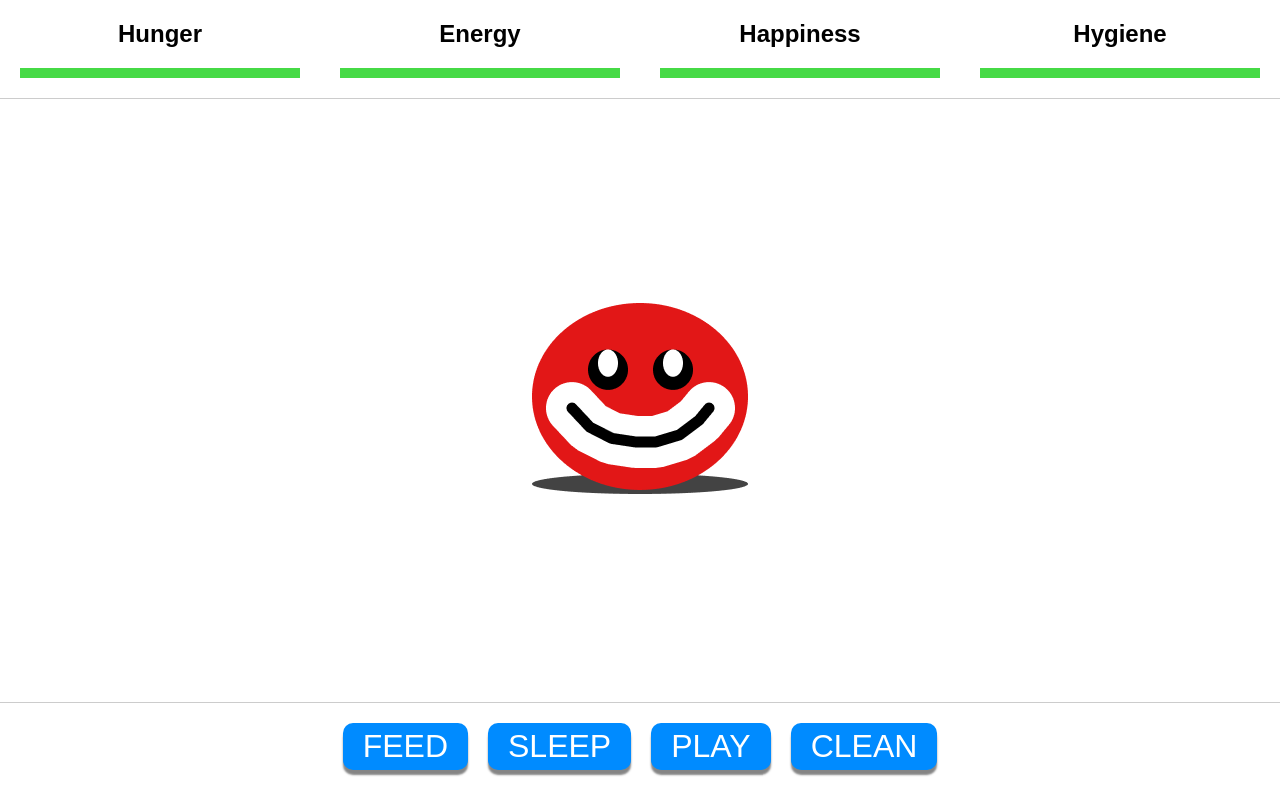
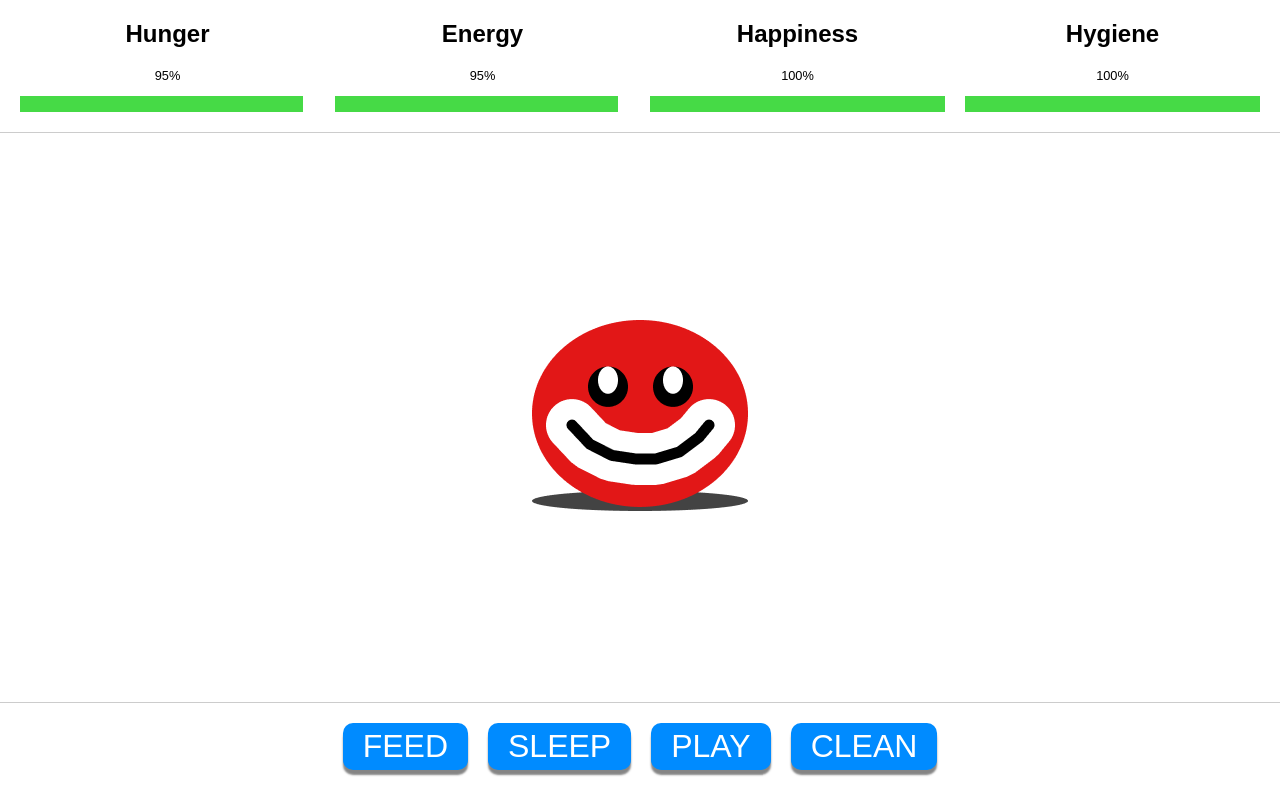
Before and after one commit to cbutton01/react-tamagotchi, a React app: page / in a window 1280 px wide. Built offline with nearby package versions, Linux system fonts and the light colour scheme.

Commit message:
Add state to App and Meter component for levels display.

```diff
--- a/src/components/App.jsx
+++ b/src/components/App.jsx
@@ -5,7 +5,44 @@ import StatusBar from './StatusBar';
 import Tamagotchi from './Tamagotchi';
 import { Switch, Route } from 'react-router-dom';
 
-function App() {
+class App extends React.Component {
+  constructor(props) {
+    super(props);
+    this.state = {
+      hungerLevel: 100,
+      energyLevel: 100,
+      happinessLevel: 100,
+      hygieneLevel: 100,
+      hunger: -1,
+      energy: -1,
+      happiness: 0,
+      hygiene: 0
+    };
+  }
+
+  componentDidMount() {
+    this.levelsUpdater = setInterval(() =>
+      this.processLevelChanges(), 1000
+    );
+  }
+
+  processLevelChanges() {
+    let newHungerLevel = this.state.hungerLevel + this.state.hunger;
+    let newEnergyLevel = this.state.energyLevel + this.state.energy;
+    let newHappinessLevel = this.state.happinessLevel + this.state.happiness;
+    let newHygieneLevel = this.state.hygieneLevel + this.state.hygiene;
+    this.setState({
+      hungerLevel: newHungerLevel,
+      energyLevel: newEnergyLevel,
+      happinessLevel: newHappinessLevel,
+      hygieneLevel: newHygieneLevel
+    });
+    if (newHungerLevel === 0 || newEnergyLevel === 0 || newHappinessLevel === 0 || newHygieneLevel === 0) {
+      clearInterval(this.levelsUpdater);
+    }
+  }
+
+  render() {
     return(
       <div id='app-container'>
         <style jsx global>
@@ -29,7 +66,12 @@ function App() {
             }
           `}
         </style>
-      <StatusBar/>
+        <StatusBar
+          hungerLevel={this.state.hungerLevel}
+          energyLevel={this.state.energyLevel}
+          happinessLevel={this.state.happinessLevel}
+          hygieneLevel={this.state.hygieneLevel}
+        />
         <Switch>
           <Route exact path='/' component={Tamagotchi}/>
           <Route component={Error404}/>
@@ -38,5 +80,6 @@ function App() {
       </div>
     );
   }
+}
 
 export default App;
--- /dev/null
+++ b/src/components/Meter.jsx
@@ -0,0 +1,35 @@
+import React from 'react';
+import PropTypes from 'prop-types';
+
+function Meter(props) {
+  const STATUS_STYLE = {
+    width: `${props.level}%`,
+    backgroundColor: '#46da46',
+  };
+
+  return (
+    <div>
+      <style jsx>
+        {`
+          .meter {
+            height: 16px;
+            transition: width 1s;
+          }
+
+          p {
+            font-size: 0.8rem;
+            text-align: center;
+          }
+        `}
+      </style>
+      <p>{props.level}%</p>
+      <div style={STATUS_STYLE} className='meter'></div>
+    </div>
+  );
+}
+
+Meter.propTypes = {
+  level: PropTypes.number.isRequired
+};
+
+export default Meter;
--- a/src/components/StatusBar.jsx
+++ b/src/components/StatusBar.jsx
@@ -1,49 +1,56 @@
 import React from 'react';
+import Meter from './Meter';
+import PropTypes from 'prop-types';
 
-function StatusBar() {
+function StatusBar(props) {
   return (
     <section>
       <style jsx>
         {`
           section {
             width: 100%;
-            display: grid;
-            grid-template-columns: 1fr 1fr 1fr 1fr;
             border-bottom: 1px solid #ccc;
           }
 
-          div {
-            display: flex;
-            flex-direction: column;
-            align-items: center;
-            margin: 0 20px 10px;
+          .status-container {
+            display: grid;
+            grid-template-columns: 1fr 1fr 1fr 1fr;
+            grid-gap: 20px;
+            padding: 0 20px 20px;
           }
 
-          .meter {
-            height: 10px;
-            width: 100%;
-            background-color: #46da46;
+          h2 {
+            text-align: center;
           }
           `}
       </style>
+      <div className="status-container">
         <div>
           <h2>Hunger</h2>
-        <div className='meter'></div>
+          <Meter level={props.hungerLevel}/>
         </div>
         <div>
           <h2>Energy</h2>
-        <div className='meter'></div>
+          <Meter level={props.energyLevel}/>
         </div>
         <div>
           <h2>Happiness</h2>
-        <div className='meter'></div>
+          <Meter level={props.happinessLevel}/>
         </div>
         <div>
           <h2>Hygiene</h2>
-        <div className='meter'></div>
+          <Meter level={props.hygieneLevel}/>
+        </div>
       </div>
     </section>
   );
 }
 
+StatusBar.propTypes = {
+  hungerLevel: PropTypes.number.isRequired,
+  energyLevel: PropTypes.number.isRequired,
+  happinessLevel: PropTypes.number.isRequired,
+  hygieneLevel: PropTypes.number.isRequired
+};
+
 export default StatusBar;
```
Lines whose indentation alone changed are shown as unchanged.
